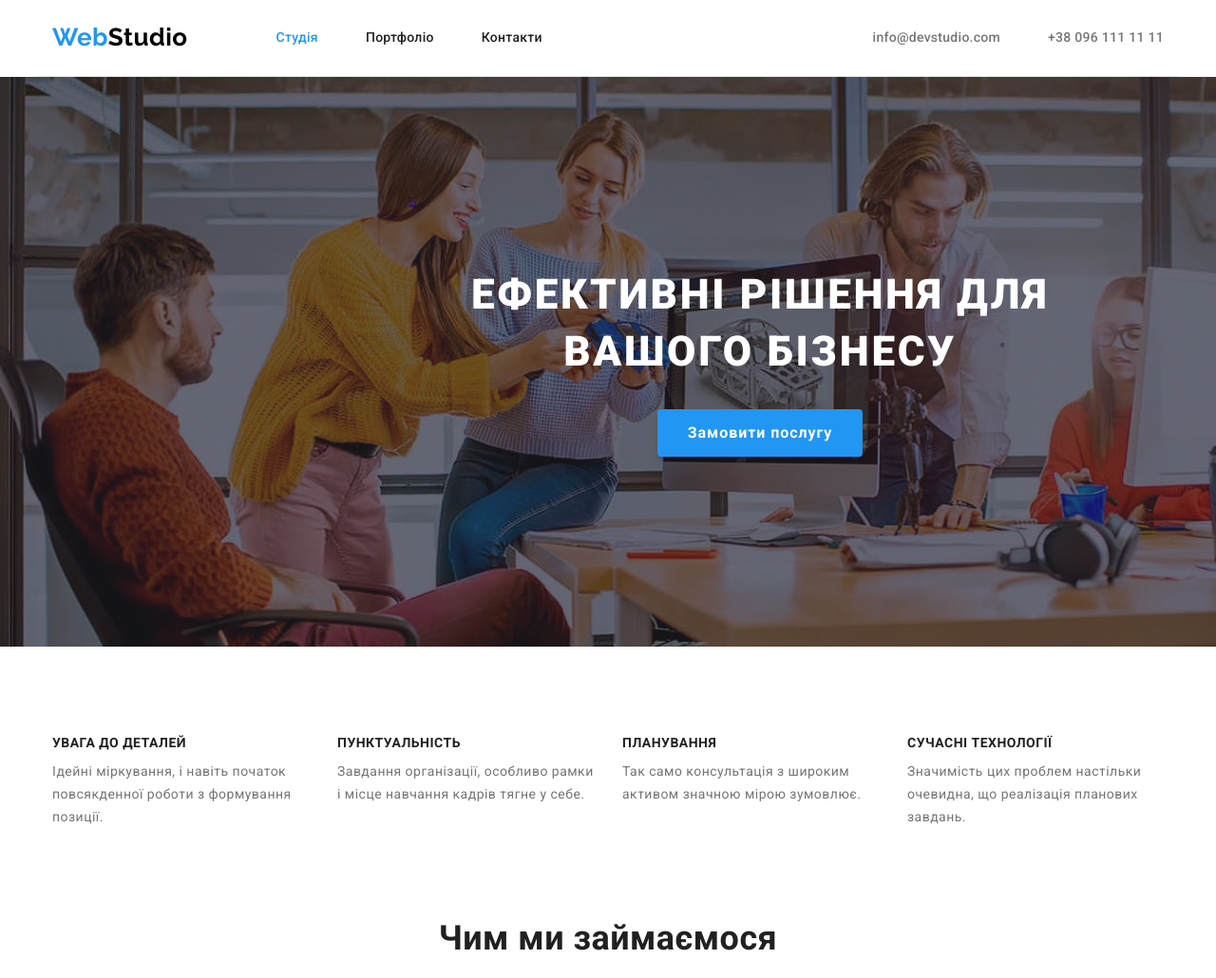
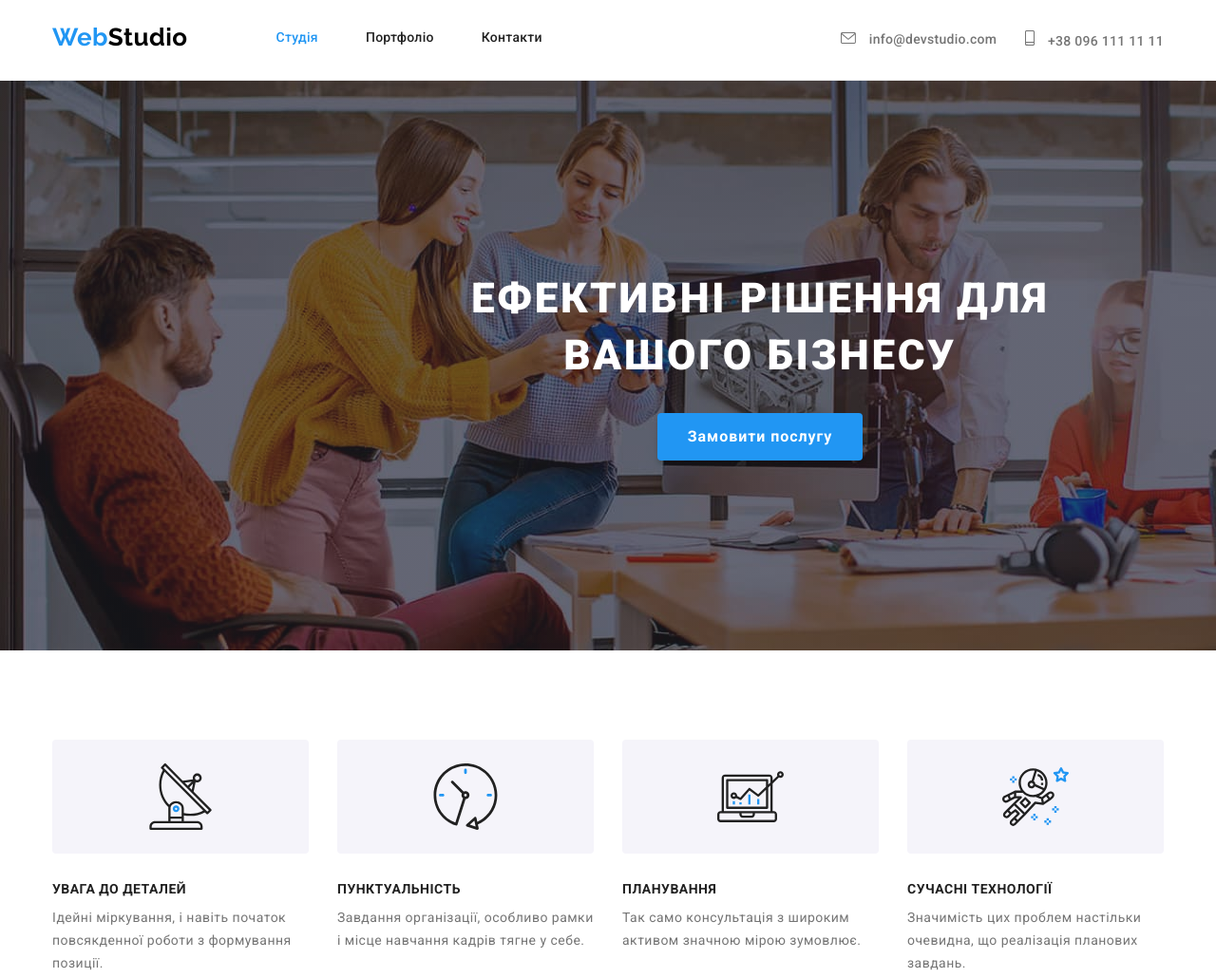
Before and after one commit to MykhayloOdesa/goit-markup-hw-04, a plain HTML site: page index.html in a window 1280 px wide. Shown: the top 1030 px of the page at 95% size. Drawn offline with nearby package versions, Linux system fonts and the light colour scheme.

Commit message:
amend header & section spec

```diff
--- a/css/styles.css
+++ b/css/styles.css
@@ -69,6 +69,7 @@ ul {
 .header-list {
   display: flex;
   margin-left: auto;
+  align-items: center;
 
   list-style: none;
   padding: 0;
@@ -96,8 +97,17 @@ ul {
   margin-right: 0;
 }
 
+.icon {
+  margin-right: 10px;
+  fill: currentColor;
+}
+
 .header .list-item {
   margin-right: 50px;
+}
+
+.header-list > .list-item {
+  margin-right: 30px;
 }
 
 .header .list-item:last-child {
@@ -220,6 +230,20 @@ ul {
 
 .spec > .list-item {
   width: 270px;
+}
+
+.icon-spec {
+  display: flex;
+  margin-bottom: 30px;
+  height: 120px;
+
+  background-color: var(--secondary-background-color);
+  border-radius: 4px;
+}
+
+.icon-fixed {
+  display: block;
+  margin: auto;
 }
 
 img {
--- a/index.html
+++ b/index.html
@@ -43,9 +43,21 @@
         </nav>
         <ul class="header-list">
           <li class="list-item">
-            <a class="link" href="mailto:info@devstudio.com">info@devstudio.com</a>
+            <a class="link" href="mailto:info@devstudio.com">
+              <svg class="icon" width="16" height="12">
+                <use href="./images/icons.svg#icon-envelope"></use>
+              </svg>
+              info@devstudio.com</a
+            >
           </li>
-          <li class="list-item"><a class="link" href="tel:+380961111111">+38 096 111 11 11</a></li>
+          <li class="list-item"
+            ><a class="link" href="tel:+380961111111">
+              <svg class="icon" width="10" height="16">
+                <use href="./images/icons.svg#icon-smartphone"></use>
+              </svg>
+              +38 096 111 11 11</a
+            ></li
+          >
         </ul>
       </div>
     </header>
@@ -64,24 +76,44 @@
           <h2 class="visually-hidden">Особливості</h2>
           <ul class="list spec">
             <li class="list-item">
+              <div class="icon-spec">
+                <svg class="icon-fixed" width="70" height="70">
+                  <use href="./images/icons.svg#icon-antenna"></use>
+                </svg>
+              </div>
               <h3 class="spec-title">УВАГА ДО ДЕТАЛЕЙ</h3>
               <p class="spec-desc"
                 >Ідейні міркування, і навіть початок повсякденної роботи з формування позиції.</p
               >
             </li>
             <li class="list-item">
+              <div class="icon-spec">
+                <svg class="icon-fixed" width="70" height="70">
+                  <use href="./images/icons.svg#icon-clock"></use>
+                </svg>
+              </div>
               <h3 class="spec-title">ПУНКТУАЛЬНІСТЬ</h3>
               <p class="spec-desc"
                 >Завдання організації, особливо рамки і місце навчання кадрів тягне у себе.</p
               >
             </li>
             <li class="list-item">
+              <div class="icon-spec">
+                <svg class="icon-fixed" width="70" height="70">
+                  <use href="./images/icons.svg#icon-diagram"></use>
+                </svg>
+              </div>
               <h3 class="spec-title">ПЛАНУВАННЯ</h3>
               <p class="spec-desc"
                 >Так само консультація з широким активом значною мірою зумовлює.</p
               >
             </li>
             <li class="list-item">
+              <div class="icon-spec">
+                <svg class="icon-fixed" width="70" height="70">
+                  <use href="./images/icons.svg#icon-astronaut"></use>
+                </svg>
+              </div>
               <h3 class="spec-title">СУЧАСНІ ТЕХНОЛОГІЇ</h3>
               <p class="spec-desc"
                 >Значимість цих проблем настільки очевидна, що реалізація планових завдань.</p
```
Also changed, not shown: portfolio.html (+14 -2 lines), images/icons.svg (added).
